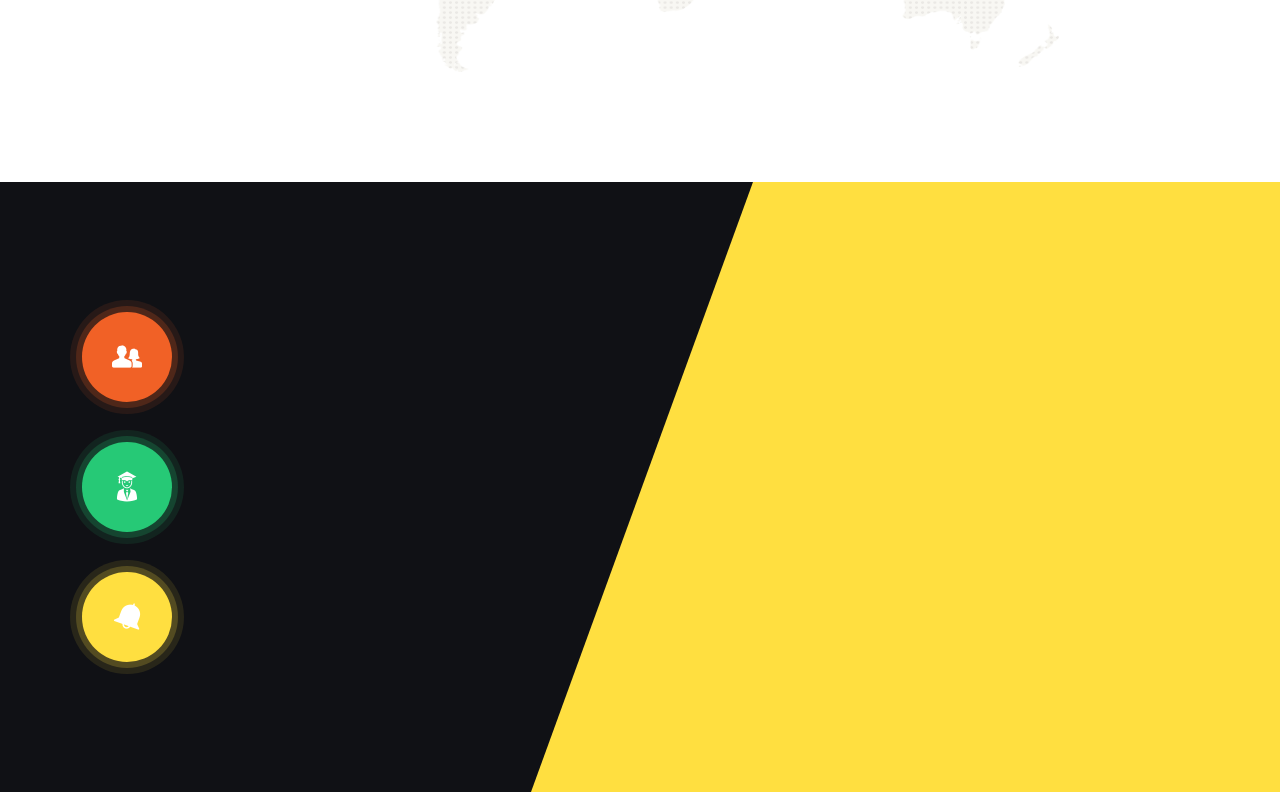
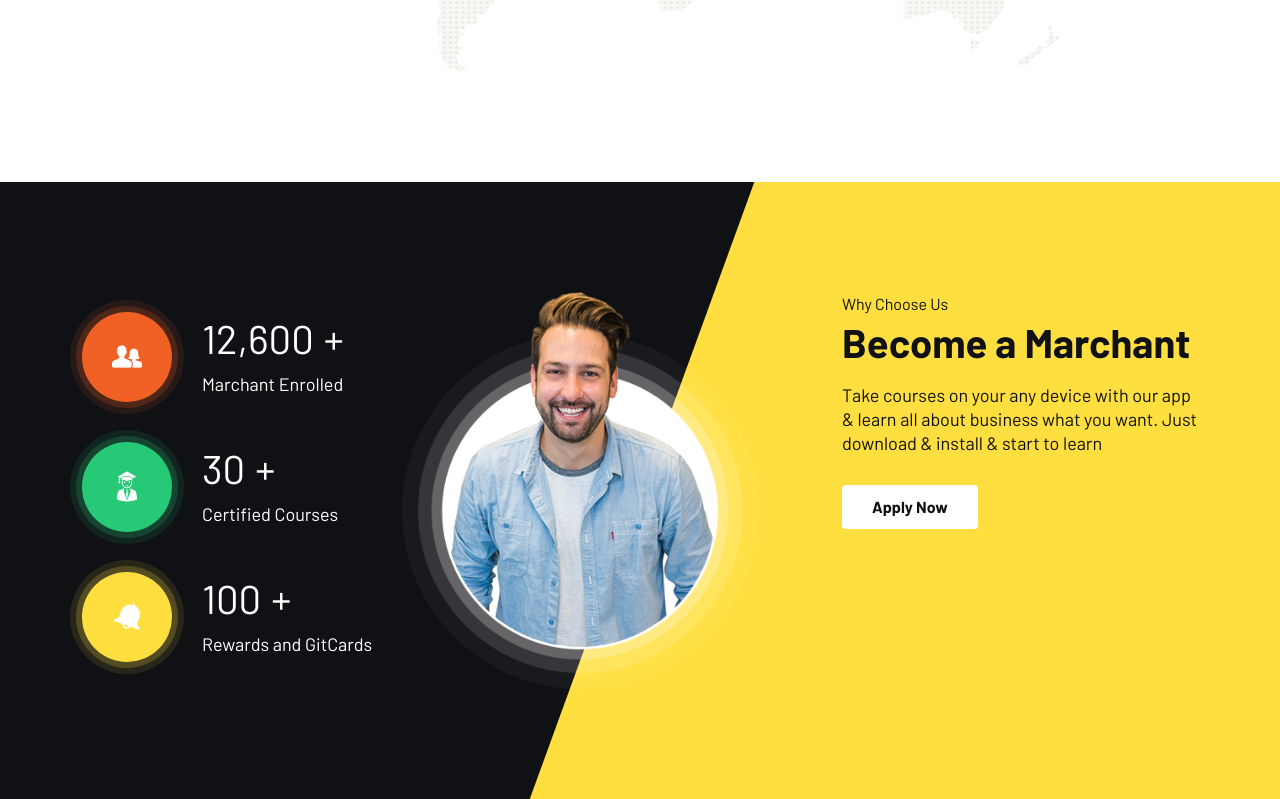
Before and after one commit to Jerryemmanuel01/advance-reactjs-ecommerce-website, a React (Vite) app: page / in a window 1280 px wide. Shown: the part 3831-4630 px from the top of the page. Built offline with nearby package versions, Linux system fonts and the light colour scheme.

Commit message:
about section completed

```diff
--- a/src/home/AboutUs.jsx
+++ b/src/home/AboutUs.jsx
@@ -1,4 +1,6 @@
-import React from 'react'
+import React from "react";
+import CountUp from "react-countup";
+import { Link } from "react-router-dom";
 
 const subTitle = "Why Choose Us";
 const title = "Become a Marchant";
@@ -26,31 +28,50 @@
 
 const AboutUs = () => {
   return (
-    <div className='instructor-section style-2 padding-tb section-bg-ash'>
+    <div className="instructor-section style-2 padding-tb section-bg-ash">
       <div className="container">
         <div className="section-wrapper">
-                <div className="row">
+          <div className="row g-4 justify-content-center align-item-center row-cols-1 row-cols-md-2 row-cols-xl-3">
             <div className="col">
-                        {
-                            countList.map((val,i) => (
-                                <div key={i} className='count-item'>
+              {countList.map((val, i) => (
+                <div key={i} className="count-item">
                   <div className="count-inner">
                     <div className="count-icon">
                       <i className={val.iconName}></i>
                     </div>
                     <div className="count-content">
-                                            <h2><span></span></h2>
+                      <h2>
+                        <span className="count">
+                          <CountUp end={val.count} />
+                        </span>
+                        <span>+</span>
+                      </h2>
+                      <p>{val.text}</p>
                     </div>
                   </div>
                 </div>
-                            ))
-                        }
+              ))}
+            </div>
+
+            <div className="col">
+                <div className="instructor-content">
+                    <span className="subtitle">{subTitle}</span>
+                    <h2 className="title">{title}</h2>
+                    <p>{desc}</p>
+                    <Link to='/sign-up' className="lab-btn">{btnText}</Link>
+                </div>
+            </div>
+
+            <div className="col">
+                <div className="instructor-thumb">
+                    <img src="/src/assets/images/instructor/01.png" alt="" />
                 </div>
             </div>
           </div>
         </div>
       </div>
-  )
-}
+    </div>
+  );
+};
 
-export default AboutUs
+export default AboutUs;
```
Lines whose indentation alone changed are shown as unchanged.
